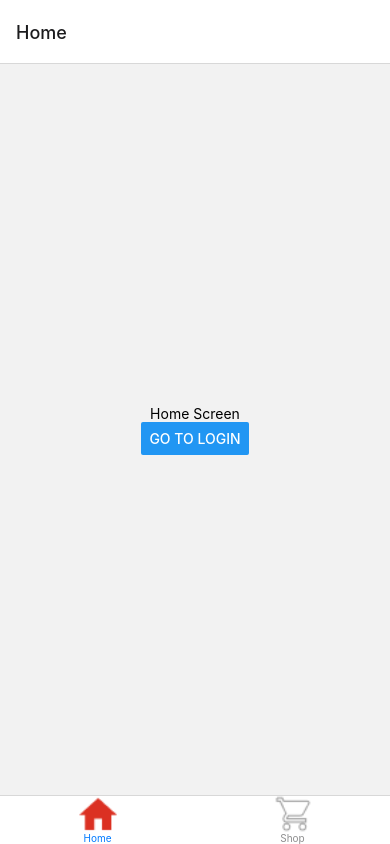
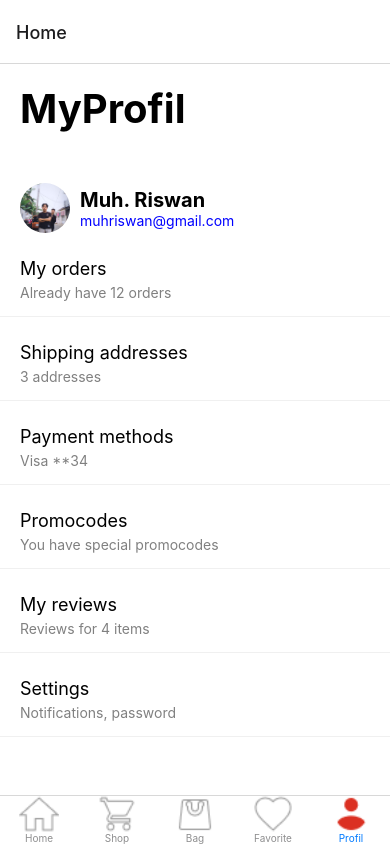
Before and after one commit to muhriswan321/105841104821-Riswan-labweb, a React Native app: screen /Profil in a window 390 px wide. Built offline with nearby package versions, Linux system fonts and the light colour scheme.

Commit message:
Navigation and Taksbar Selesai

```diff
--- a/App.js
+++ b/App.js
@@ -8,7 +8,16 @@ import HomeAktif from './assets/icon/home-activated.png';
 import HomeInaktif from './assets/icon/home-inactive.png';
 import ShopAktif from './assets/icon/shop-activated.png';
 import ShopInaktif from './assets/icon/shop-inactive.png';
-
+import BagAktif from './assets/icon/bag-activated.png';
+import BagInaktif from './assets/icon/bag-inactive.png';
+import FavoriteAktif from './assets/icon/favorites-activated.png';
+import FavoriteInaktif from './assets/icon/favorites-inactive.png';
+import ProfilAktif from './assets/icon/profil-activated.png';
+import ProfilInaktif from './assets/icon/profil-inactive.png';
+import BagPage from './BagPage';
+import ShopPage from './ShopPage';
+import FavoritePage from './FavoritePage';
+import ProfilPage from './ProfilPage';
 const Tab = createBottomTabNavigator();
 function MyTabs() {
   return (
@@ -27,11 +36,47 @@ function MyTabs() {
       />
        <Tab.Screen
         name="Shop"
-        component={LoginPage}
+        component={ShopPage}
         options={{
           headerShown: false, tabBarIcon: ({ focused }) => (
             <Image
               source={focused ? ShopAktif : ShopInaktif}
+              style={{ width: 40, height: 40 }}
+            />
+          ),
+        }}
+      />
+      <Tab.Screen
+        name="Bag"
+        component={BagPage}
+        options={{
+          headerShown: false, tabBarIcon: ({ focused }) => (
+            <Image
+              source={focused ? BagAktif : BagInaktif}
+              style={{ width: 40, height: 40 }}
+            />
+          ),
+        }}
+      />
+      <Tab.Screen
+        name="Favorite"
+        component={FavoritePage}
+        options={{
+          headerShown: false, tabBarIcon: ({ focused }) => (
+            <Image
+              source={focused ? FavoriteAktif : FavoriteInaktif}
+              style={{ width: 40, height: 40 }}
+            />
+          ),
+        }}
+      />
+      <Tab.Screen
+        name="Profil"
+        component={ProfilPage}
+        options={{
+          headerShown: false, tabBarIcon: ({ focused }) => (
+            <Image
+              source={focused ? ProfilAktif : ProfilInaktif}
               style={{ width: 40, height: 40 }}
             />
           ),
--- /dev/null
+++ b/BagPage.js
@@ -0,0 +1,17 @@
+import { StyleSheet, Text, View } from 'react-native'
+import React from 'react'
+
+const BagPage = () => {
+    return (
+        <View style={{
+            flex: 1,
+            justifyContent: 'center',
+            alignItems : 'center'
+        }}>
+            <Text>Ini Adalah Halaman Bag</Text>
+        </View>
+    )
+}
+
+export default BagPage
+const style = StyleSheet.create({})
--- /dev/null
+++ b/FavoritePage.js
@@ -0,0 +1,17 @@
+import { StyleSheet, Text, View } from 'react-native'
+import React from 'react'
+
+const FavoritePage = () => {
+    return (
+        <View style={{
+            flex: 1,
+            justifyContent: 'center',
+            alignItems : 'center'
+        }}>
+            <Text>Ini Adalah Halaman Favorite</Text>
+        </View>
+    )
+}
+
+export default FavoritePage
+const style = StyleSheet.create({})
--- /dev/null
+++ b/ProfilPage.js
@@ -0,0 +1,127 @@
+import React from "react";
+import { StyleSheet, Text, View, Image, TouchableOpacity, ScrollView } from "react-native";
+
+const Profil = () => {
+    return (
+        <ScrollView style={styles.container}>
+            <View style={styles.headerContainer}>
+                <Text style={styles.title}>MyProfil</Text>
+            </View>
+            <View style={styles.profileHeaderContainer}>
+                <View style={styles.profileHeader}>
+                    <Image
+                        source={require("./assets/Riswan.jpeg")}
+                        style={styles.profileImage}
+                    />
+                    <View style={styles.profileText}>
+                        <Text style={styles.profileName}>Muh. Riswan</Text>
+                        <Text style={styles.profileEmail}>muhriswan@gmail.com</Text>
+                    </View>
+                </View>
+            </View>
+
+            <View style={styles.menuItem}>
+                <TouchableOpacity style={styles.menuItemTouchable}>
+                    <Text style={styles.menuItemText}>My orders</Text>
+                    <Text style={styles.menuItemSubtitle}>Already have 12 orders</Text>
+                </TouchableOpacity>
+            </View>
+
+            <View style={styles.menuItem}>
+                <TouchableOpacity style={styles.menuItemTouchable}>
+                    <Text style={styles.menuItemText}>Shipping addresses</Text>
+                    <Text style={styles.menuItemSubtitle}>3 addresses</Text>
+                </TouchableOpacity>
+            </View>
+
+            <View style={styles.menuItem}>
+                <TouchableOpacity style={styles.menuItemTouchable}>
+                    <Text style={styles.menuItemText}>Payment methods</Text>
+                    <Text style={styles.menuItemSubtitle}>Visa **34</Text>
+                </TouchableOpacity>
+            </View>
+
+            <View style={styles.menuItem}>
+                <TouchableOpacity style={styles.menuItemTouchable}>
+                    <Text style={styles.menuItemText}>Promocodes</Text>
+                    <Text style={styles.menuItemSubtitle}>You have special promocodes</Text>
+                </TouchableOpacity>
+            </View>
+
+            <View style={styles.menuItem}>
+                <TouchableOpacity style={styles.menuItemTouchable}>
+                    <Text style={styles.menuItemText}>My reviews</Text>
+                    <Text style={styles.menuItemSubtitle}>Reviews for 4 items</Text>
+                </TouchableOpacity>
+            </View>
+
+
+            <View style={styles.menuItem}>
+                <TouchableOpacity style={styles.menuItemTouchable}>
+                    <Text style={styles.menuItemText}>Settings</Text>
+                    <Text style={styles.menuItemSubtitle}>Notifications, password</Text>
+                </TouchableOpacity>
+            </View>
+        </ScrollView>
+    );
+};
+
+export default Profil;
+
+const styles = StyleSheet.create({
+    container: {
+        flex: 1,
+        backgroundColor: "#fff",
+    },
+    headerContainer: {
+        marginTop: 20,
+        marginBottom: 20,
+        paddingHorizontal: 20,
+    },
+    title: {
+        fontSize: 40,
+        fontWeight: "bold",
+    },
+    profileHeaderContainer: {
+        marginTop: 20,
+        paddingLeft: 20,
+        paddingTop: 10,
+    },
+    profileHeader: {
+        flexDirection: "row",
+        alignItems: "center",
+    },
+    profileImage: {
+        width: 50,
+        height: 50,
+        borderRadius: 25,
+    },
+    profileText: {
+        marginLeft: 10,
+    },
+    profileName: {
+        fontSize: 20,
+        fontWeight: "bold",
+    },
+    profileEmail: {
+        fontSize: 14,
+        color: "blue",
+    },
+    menuItem: {
+        marginTop: 10,
+        borderBottomWidth: 1,
+        borderBottomColor: "#f0f0f0",
+    },
+    menuItemTouchable: {
+        paddingVertical: 15,
+        paddingHorizontal: 20,
+    },
+    menuItemText: {
+        fontSize: 18,
+    },
+    menuItemSubtitle: {
+        fontSize: 14,
+        color: "gray",
+        marginTop: 5,
+    },
+});
--- /dev/null
+++ b/ShopPage.js
@@ -0,0 +1,17 @@
+import { StyleSheet, Text, View } from 'react-native'
+import React from 'react'
+
+const ShopPage = () => {
+    return (
+        <View style={{
+            flex: 1,
+            justifyContent: 'center',
+            alignItems : 'center'
+        }}>
+            <Text>Ini Adalah Halaman Shop</Text>
+        </View>
+    )
+}
+
+export default ShopPage
+const style = StyleSheet.create({})
```
Also changed, not shown: assets/Riswan.jpeg (added).
